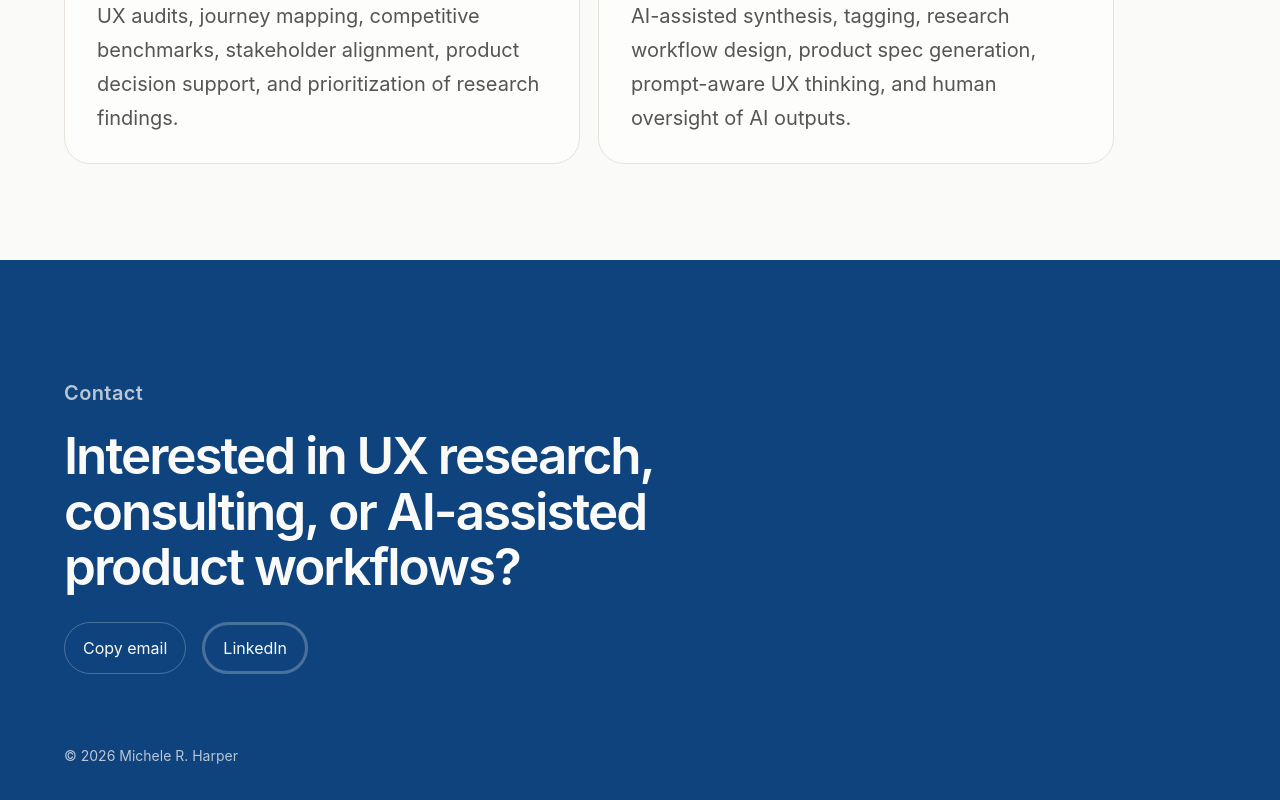
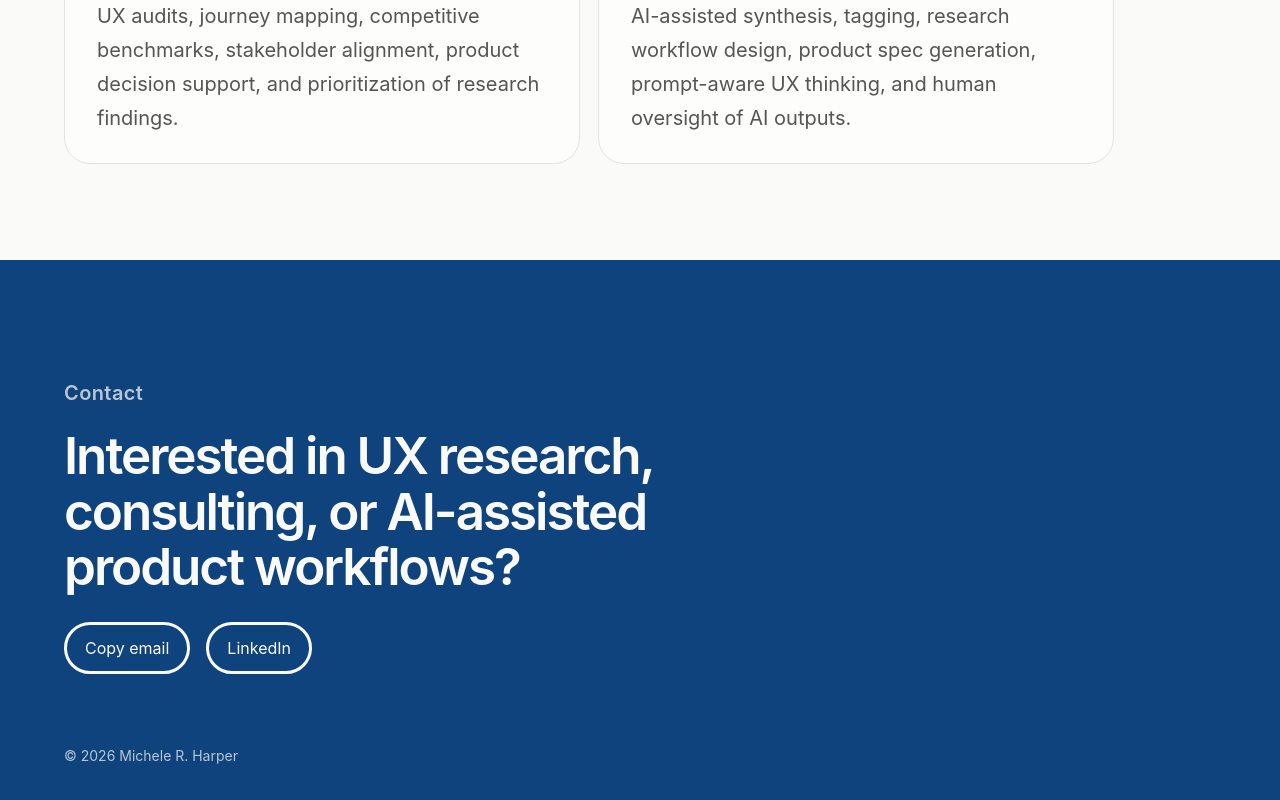
Before and after one commit to micheleroohani/michele-harper-portfolio, a React (Vite) app: page / in a window 1280 px wide. Shown: the part 5193-5993 px from the top of the page. Built offline with nearby package versions, Linux system fonts and the light colour scheme.

Commit message:
Update border styles in contact links and copy

```diff
--- a/src/style.css
+++ b/src/style.css
@@ -308,7 +308,7 @@ p {
   display: inline-flex;
   align-items: center;
   gap: 8px;
-  border: 3px solid rgba(250, 250, 248, 0.25);
+  border: 3px solid rgba(250, 250, 248);
   border-radius: 999px;
   padding: 13px 18px;
 }
@@ -316,7 +316,7 @@ p {
   display: inline-flex;
   align-items: center;
   gap: 8px;
-  border: 1px solid rgba(250, 250, 248, 0.25);
+  border: 3px solid rgba(250, 250, 248);
   border-radius: 999px;
   padding: 13px 18px;
   background: transparent;
```
